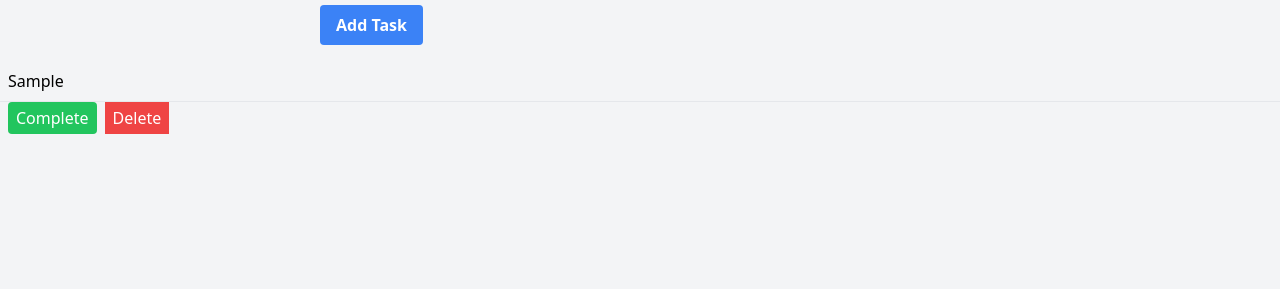
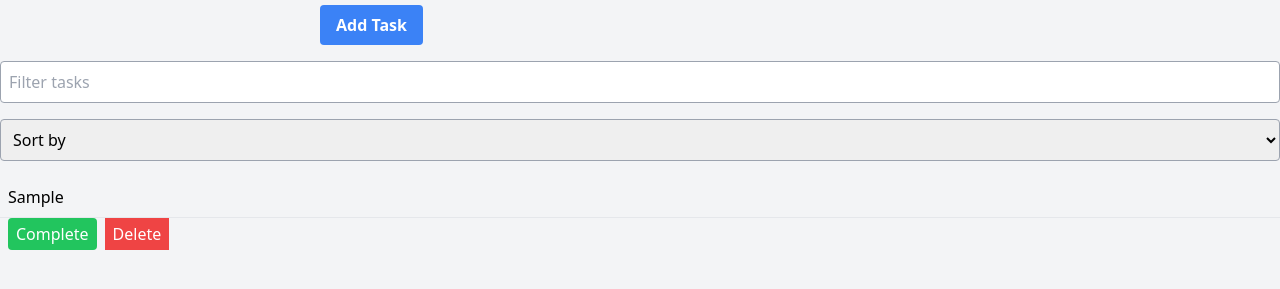
Before and after one commit to MMCY-Tech/front-end_-basics_starter, a website: page public/index.html in a window 1280 px wide. Both pictures are taken after typing "Sample" into the empty fields and a click on the button "Add Task". Shown: the part 155-444 px from the top of the page. Drawn offline with Linux system fonts and the light colour scheme.

Commit message:
filter and sort feature added

```diff
--- a/public/index.html
+++ b/public/index.html
@@ -23,6 +23,18 @@
         text-white font-bold py-2 px-4 rounded">Add Task</button>
       </form>
     </div>
+    <div class="mb-4">
+      <input type="text" id="filter-input" class="w-full p-2 border border-gray-400 rounded" placeholder="Filter tasks">
+    </div>
+
+    <div class="mb-4">
+      <select id="sort-select" class="w-full p-2 border border-gray-400 rounded">
+          <option value="default">Sort by</option>
+          <option value="asc">Ascending</option>
+          <option value="desc">Descending</option>
+      </select>
+  </div>
+
     <ul id="todo-list">
       <!-- Task items will be appended here -->
     </ul>
--- a/public/script.js
+++ b/public/script.js
@@ -1,10 +1,14 @@
 document.addEventListener('DOMContentLoaded', () => {
     const todoForm = document.getElementById('todo-form');
     const todoList = document.getElementById('todo-list');
+    const filterInput = document.getElementById('filter-input');
+    const sortSelect = document.getElementById('sort-select');
+
+    let todos = [];
 
     function createTaskElement(task) {
         const div= createElement('div', {}, '');
-        const li = createElement('li', {'class':'task'}, task);
+        const li = createElement('li', {'class':'task'}, task.text);
         addClasses(li, 'flex justify-between items-center p-2 border-b');
 
         const completeButton = createButton('Complete', 'ml-2 px-2 py-1 bg-green-500 text-white rounded', () => {
@@ -13,15 +17,45 @@ document.addEventListener('DOMContentLoaded', () => {
 
         const deleteButton = createButton('Delete', 'ml-2 px-2 py-1 bg-red-500 text-white rouned', () => {
             todoList.removeChild(div);
+            todos = todos.filter(t => t !== task);
+            filterAndSortTodos();
         });
 
         appendChildren(div, [li, completeButton, deleteButton]);
         return div;
     }
 
+    function renderTodos(todos) {
+        removeAllChildren(todoList);
+        const todoElements = todos.map(createTaskElement);
+        appendChildren(todoList, todoElements);
+    }
+
+    function filterAndSortTodos() {
+        let filteredTodos = todos.filter(todo => todo.text.toLowerCase().includes(filterInput.value.toLowerCase()));
+
+        if (sortSelect.value === 'asc') {
+            filteredTodos.sort((a, b) => a.text.localeCompare(b.text));
+        } else if (sortSelect.value === 'desc') {
+            filteredTodos.sort((a, b) => b.text.localeCompare(a.text));
+        }
+
+        renderTodos(filteredTodos);
+    }
+
+    // handleFormSubmit(todoForm, (formData) => {
+    //     const taskElement = createTaskElement(formData.task);
+    //     todoList.appendChild(taskElement);
+    //     todoForm.reset();
+    // });
+
     handleFormSubmit(todoForm, (formData) => {
-        const taskElement = createTaskElement(formData.task);
-        todoList.appendChild(taskElement);
+        const newTask = { text: formData.task };
+        todos.push(newTask);
         todoForm.reset();
+        filterAndSortTodos();
     });
+
+    filterInput.addEventListener('input', filterAndSortTodos);
+    sortSelect.addEventListener('change', filterAndSortTodos);
 });
```
Also changed, not shown: public/styles.css.
